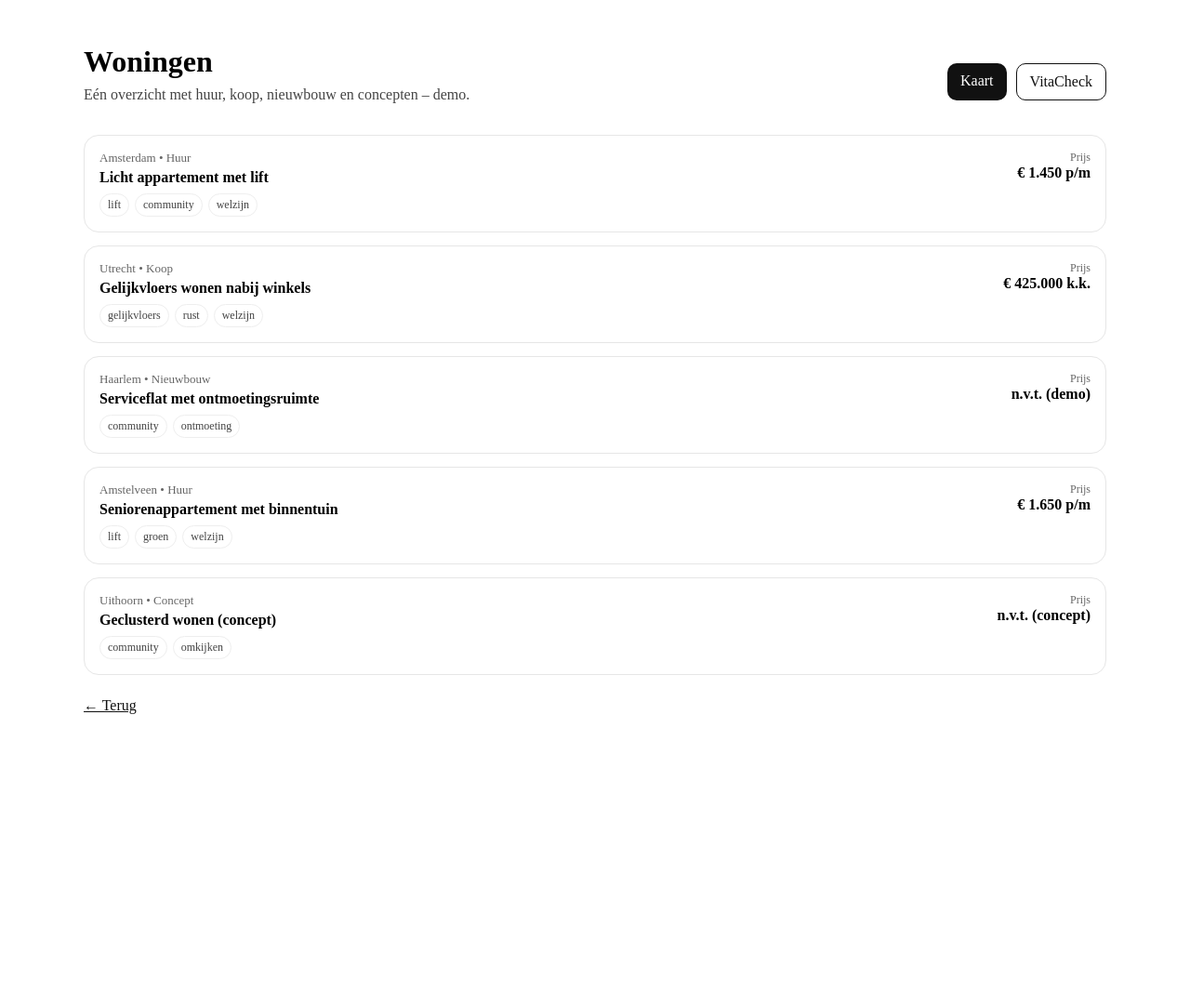
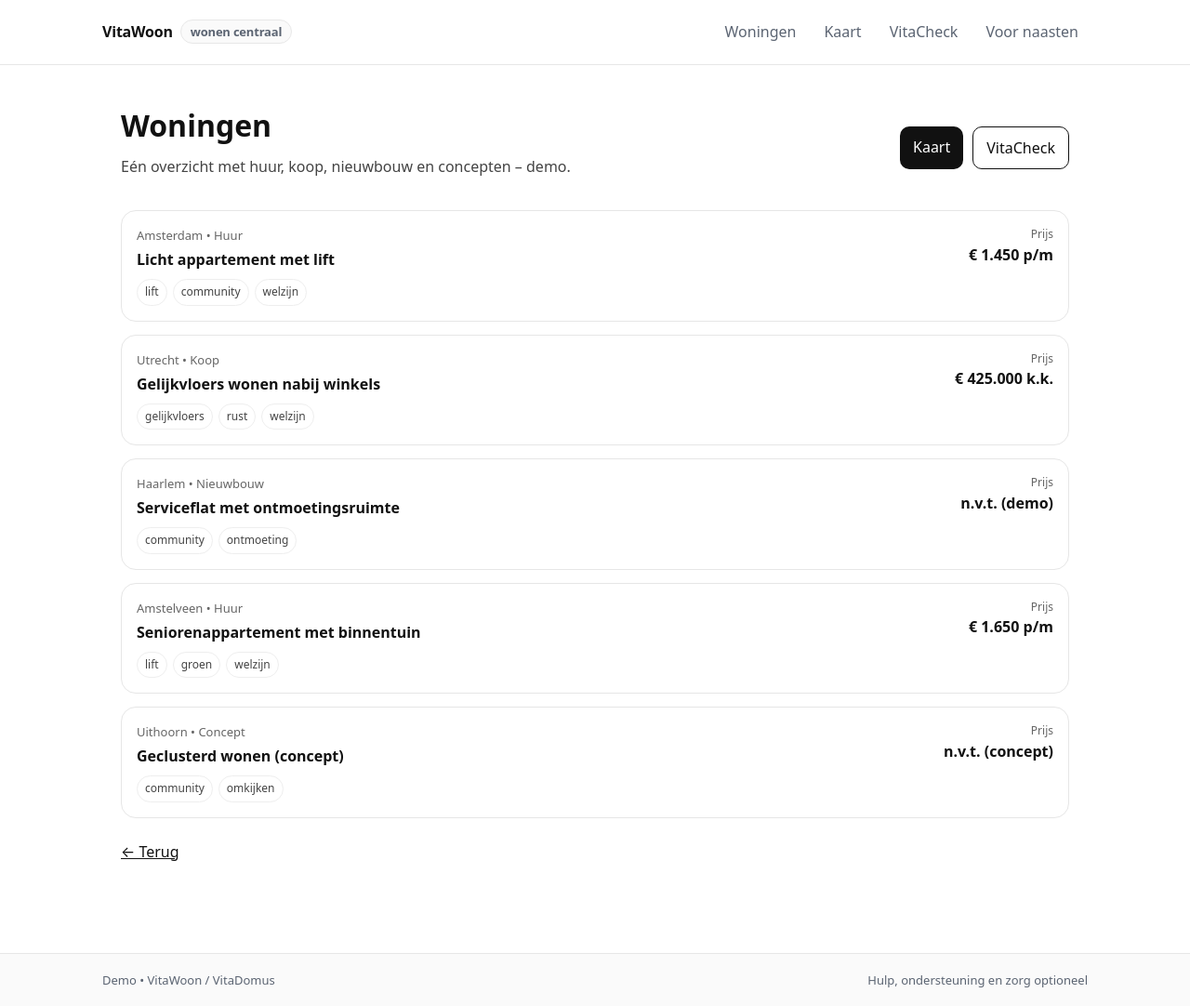
Before and after one commit to 4gcnny5cxp-dot/VitaWoon-demo-clean, a Next.js app: page / in a window 1280 px wide. Shown: the whole page at 93% size. Before the commit the page ends 832 px from the top, so only its background shows below. Built offline with nearby package versions, Linux system fonts and the light colour scheme.

Commit message:
Create _app.tsx

```diff
--- /dev/null
+++ b/pages/_app.tsx
@@ -0,0 +1,32 @@
+import type { AppProps } from "next/app";
+import "../styles/globals.css";
+
+export default function MyApp({ Component, pageProps }: AppProps) {
+  return (
+    <>
+      <header className="topbar">
+        <div className="topbarInner">
+          <a className="brand" href="/">
+            VitaWoon <span className="pill">wonen centraal</span>
+          </a>
+
+          <nav className="nav">
+            <a href="/woningen">Woningen</a>
+            <a href="/woningen/kaart">Kaart</a>
+            <a href="/vitacheck">VitaCheck</a>
+            <a href="/voor-naasten">Voor naasten</a>
+          </nav>
+        </div>
+      </header>
+
+      <Component {...pageProps} />
+
+      <footer className="footer">
+        <div className="footerInner">
+          <div>Demo • VitaWoon / VitaDomus</div>
+          <div>Hulp, ondersteuning en zorg optioneel</div>
+        </div>
+      </footer>
+    </>
+  );
+}
```
